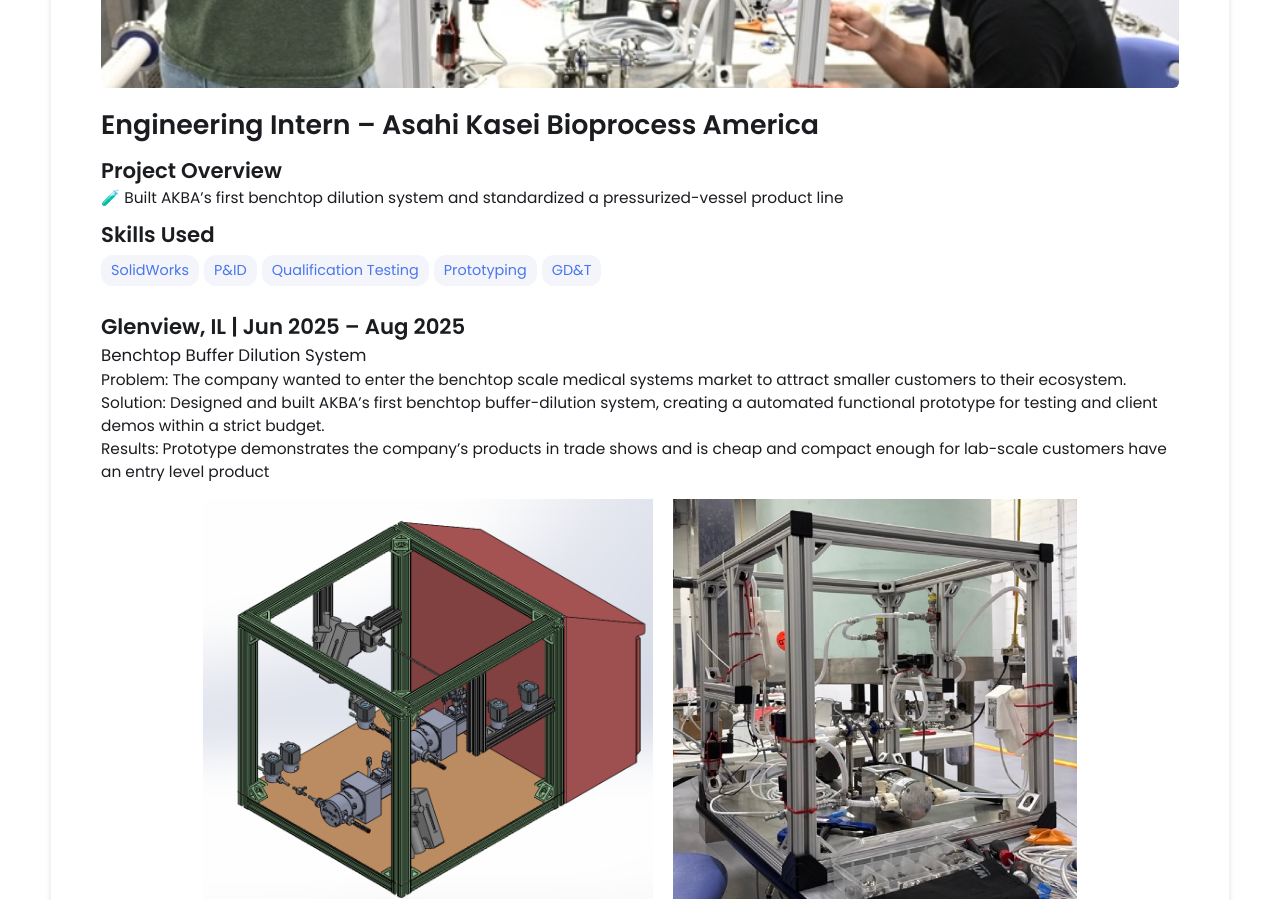
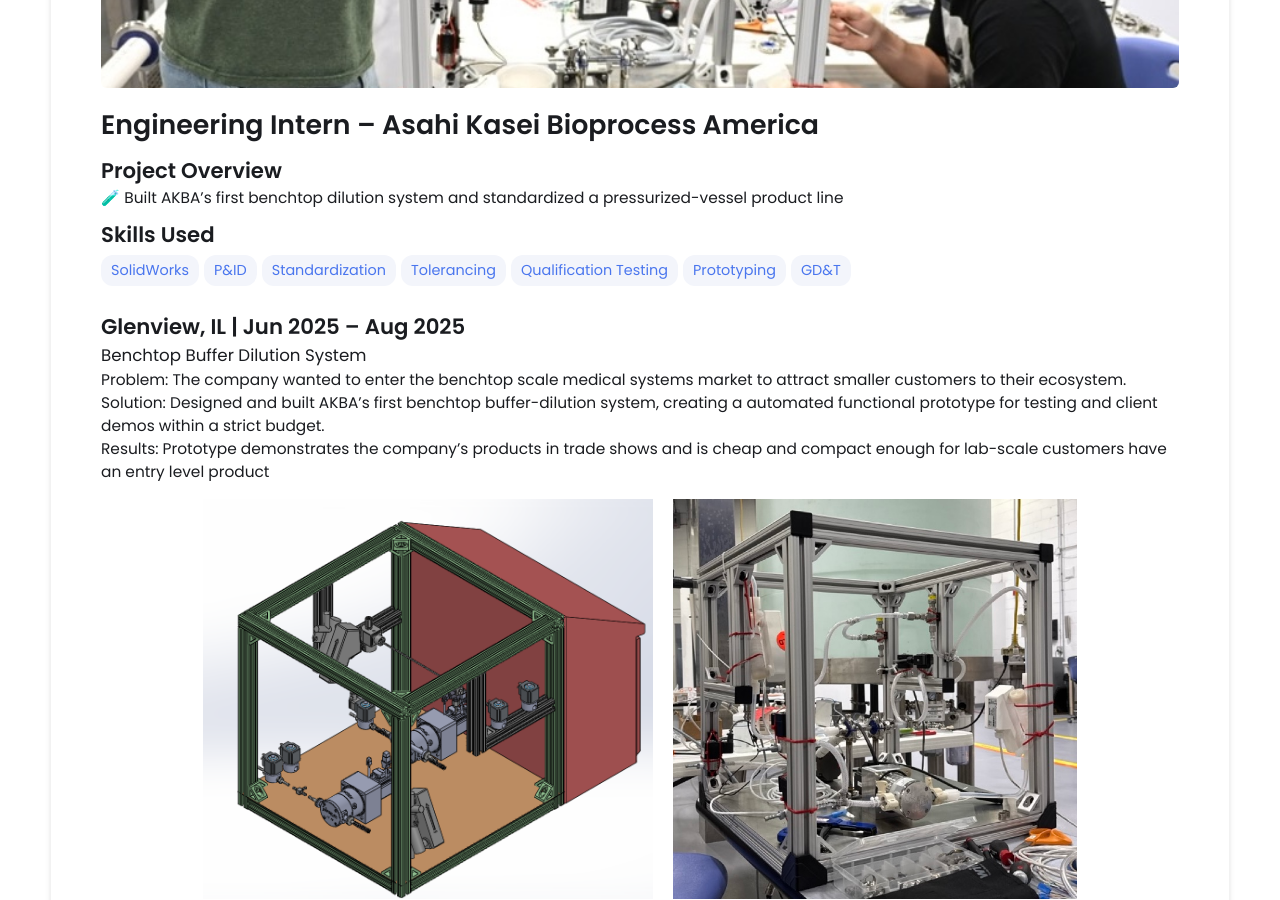
Before and after one commit to danielklloglu/danielklloglu.github.io, a Jekyll site: the page built from _projects/asahi-kasei/index.md, in a window 1280 px wide and 900 px high, scrolled down 402 px. Built offline with Jekyll 4.4.1, drawn with Linux system fonts in a browser that asks for light colours.

Commit message:
Update index.md

```diff
--- a/_projects/asahi-kasei/index.md
+++ b/_projects/asahi-kasei/index.md
@@ -5,6 +5,8 @@ description: 🧪 Built AKBA’s first benchtop dilution system and standardized
 skills:
 - SolidWorks
 - P&ID
+- Standardization
+- Tolerancing
 - Qualification Testing
 - Prototyping
 - GD&T
```
